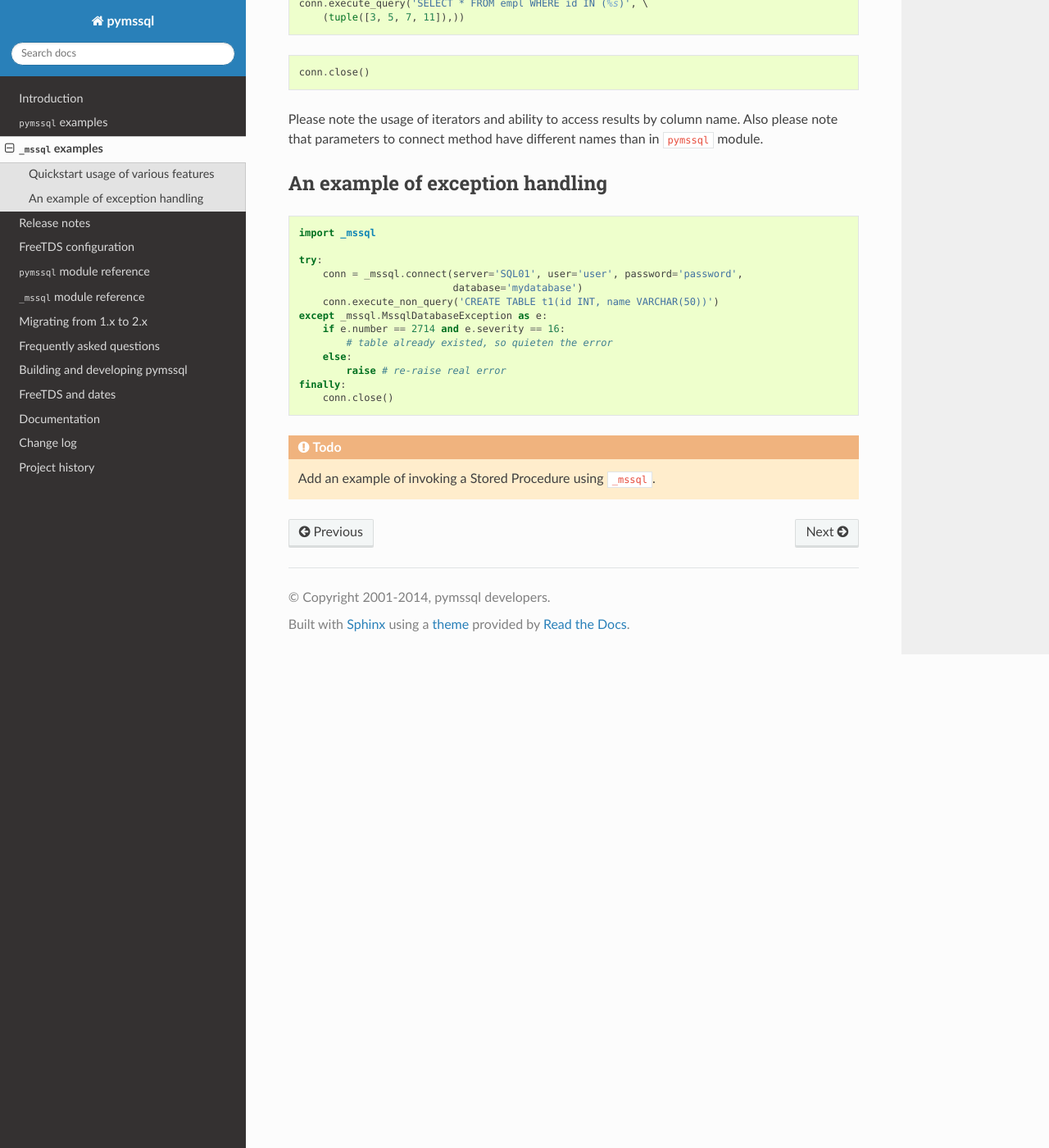
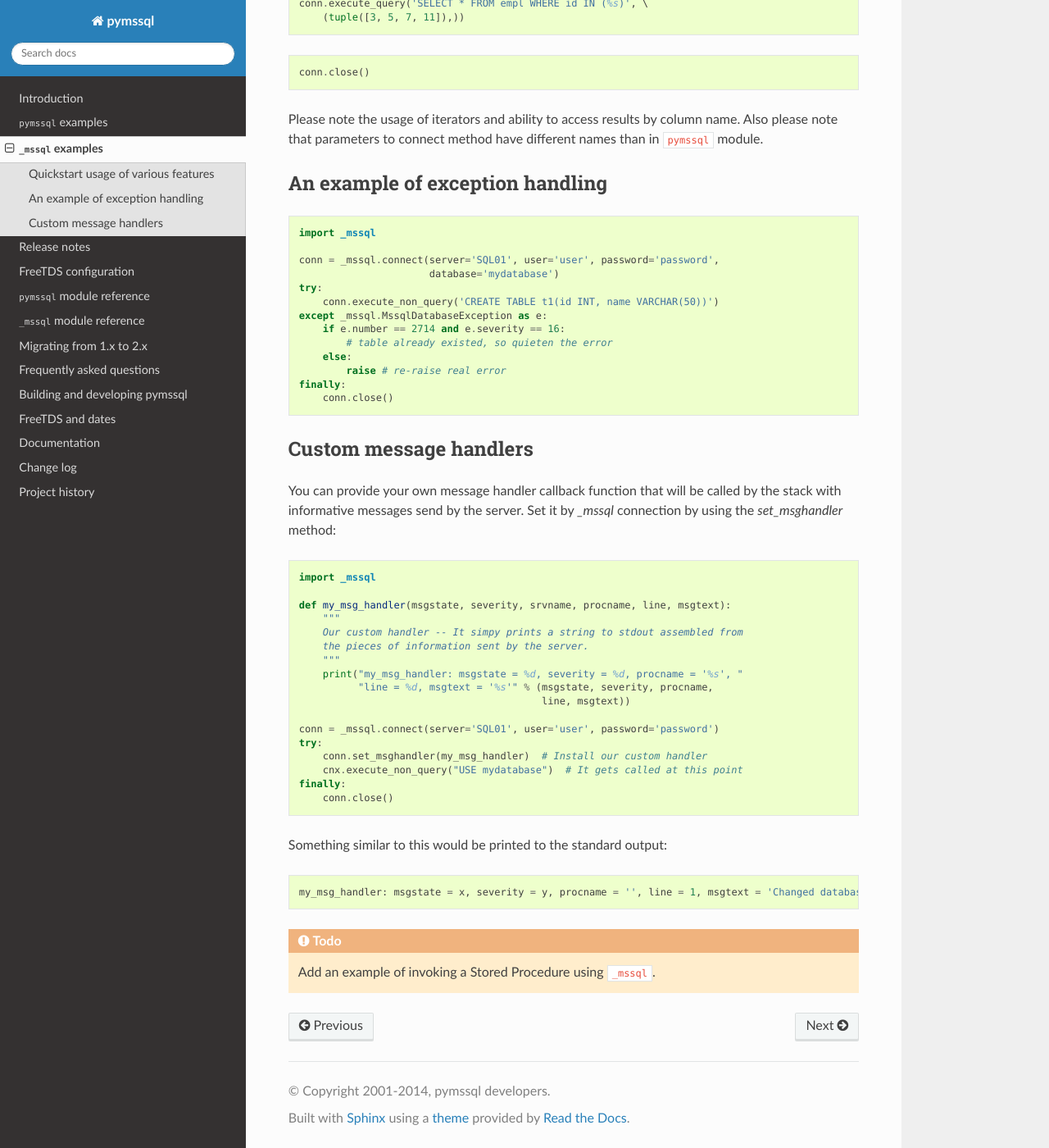
Before and after one commit to pymssql/pymssql, a Sphinx documentation site: the page built from docs/_mssql_examples.rst, in a window 1280 px wide and 1400 px high, scrolled down 1292 px. Shown: the whole window at 82% size. Built offline with Sphinx 7.4.7 and the Read the Docs theme 2.0.0, drawn with Linux system fonts in a browser that asks for light colours.

```diff
--- a/docs/_mssql_examples.rst
+++ b/docs/_mssql_examples.rst
@@ -87,9 +87,9 @@ An example of exception handling
 
     import _mssql
 
+    conn = _mssql.connect(server='SQL01', user='user', password='password',
+                          database='mydatabase')
     try:
-        conn = _mssql.connect(server='SQL01', user='user', password='password',
-                              database='mydatabase')
         conn.execute_non_query('CREATE TABLE t1(id INT, name VARCHAR(50))')
     except _mssql.MssqlDatabaseException as e:
         if e.number == 2714 and e.severity == 16:
@@ -99,4 +99,36 @@ An example of exception handling
     finally:
         conn.close()
 
+Custom message handlers
+=======================
+
+You can provide your own message handler callback function that will be called
+by the stack with informative messages send by the server. Set it by `_mssql`
+connection by using the `set_msghandler` method:
+
+.. code-block:: python
+
+    import _mssql
+
+    def my_msg_handler(msgstate, severity, srvname, procname, line, msgtext):
+        """
+        Our custom handler -- It simpy prints a string to stdout assembled from
+        the pieces of information sent by the server.
+        """
+        print("my_msg_handler: msgstate = %d, severity = %d, procname = '%s', "
+              "line = %d, msgtext = '%s'" % (msgstate, severity, procname,
+                                             line, msgtext))
+
+    conn = _mssql.connect(server='SQL01', user='user', password='password')
+    try:
+        conn.set_msghandler(my_msg_handler)  # Install our custom handler
+        cnx.execute_non_query("USE mydatabase")  # It gets called at this point
+    finally:
+        conn.close()
+
+Something similar to this would be printed to the standard output::
+
+    my_msg_handler: msgstate = x, severity = y, procname = '', line = 1, msgtext = 'Changed database context to 'mydatabase'.'
+
+
 .. todo:: Add an example of invoking a Stored Procedure using ``_mssql``.
```
Also changed, not shown: docs/ref/_mssql.rst (+14 -0 lines), 1 other file.
